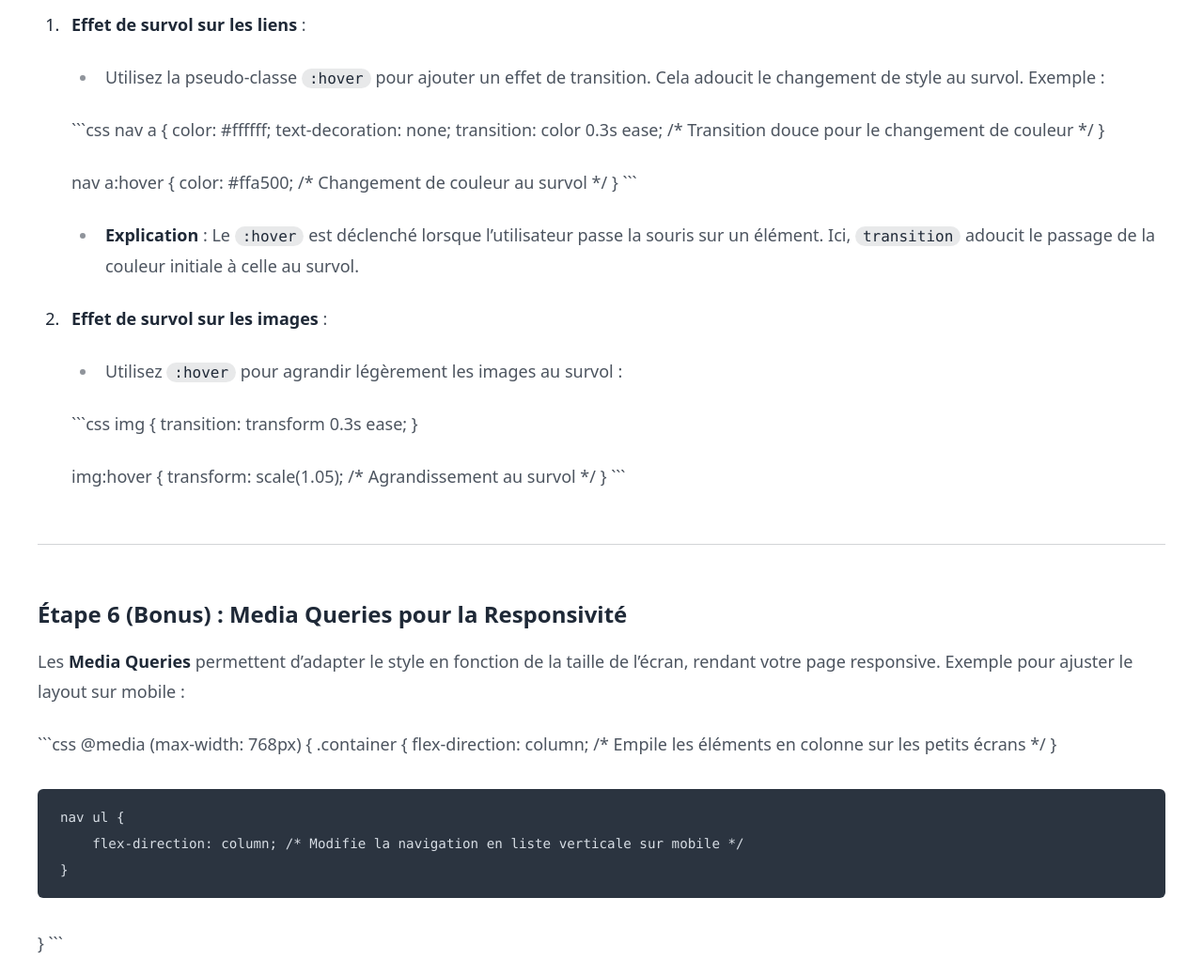
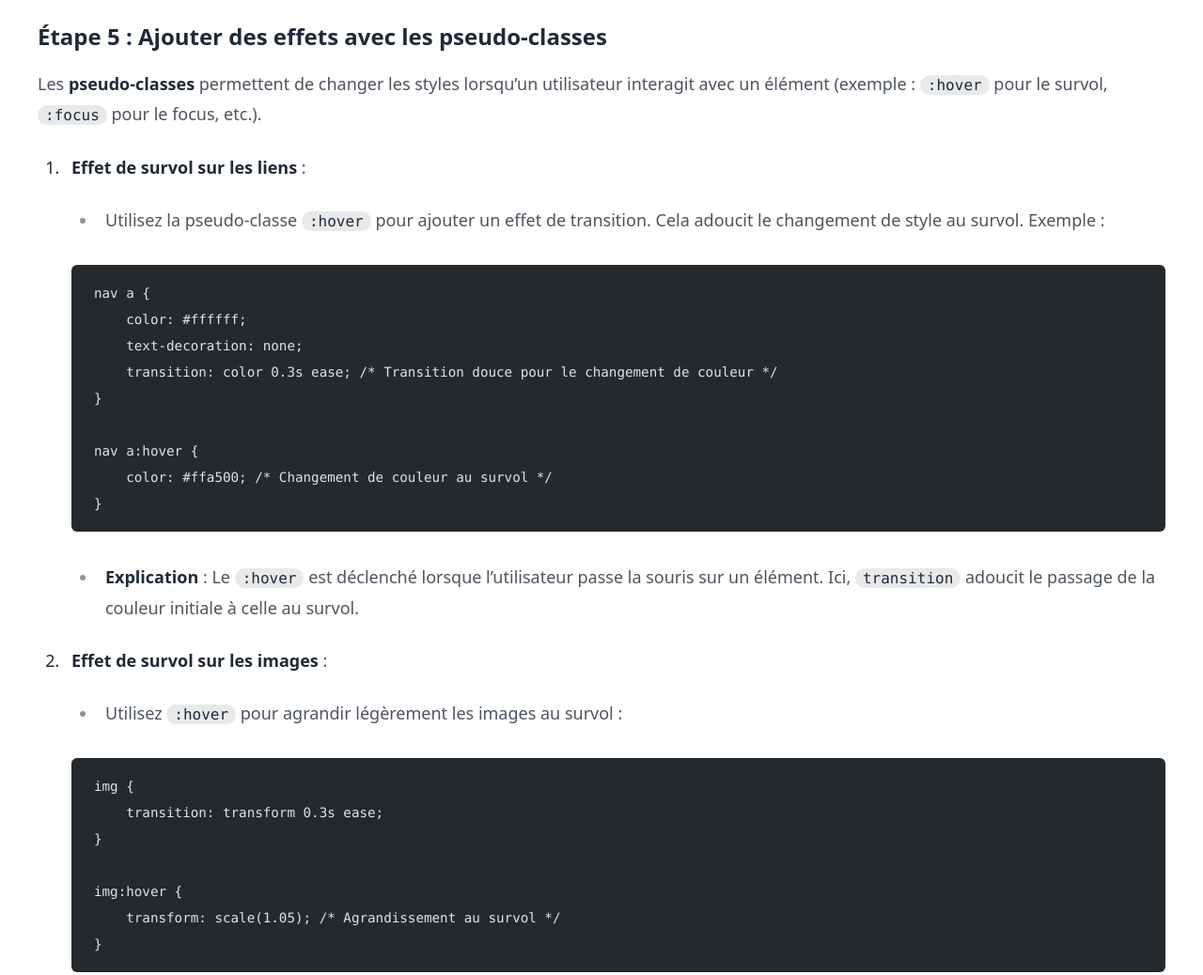
Before and after one commit to DorianMaliszewski/CoursJavascript, an Astro site: page /CoursJavascript/fr/semestre1/integration/tp/css in a window 1280 px wide. Shown: the part 2720-3758 px from the top of the page at 94% size. Built offline with nearby package versions, Linux system fonts and the light colour scheme; Astro itself is replaced by a stand-in of ours; code samples lack their colours.

Commit message:
Update css.md

````diff
--- a/src/pages/fr/semestre1/integration/tp/css.md
+++ b/src/pages/fr/semestre1/integration/tp/css.md
@@ -54,14 +54,14 @@ title: "TP CSS pour Étudiants de Première Année en Informatique"
 
 Utilisez **Flexbox** pour disposer vos sections de manière flexible. Voici un exemple simple pour aligner les éléments horizontalement avec des espaces égaux entre eux.
 
-\```css
+```css
 .container {
     display: flex;
     flex-direction: row; /* Aligne les éléments horizontalement */
     justify-content: space-between; /* Espace les éléments de manière égale */
     align-items: center; /* Centre verticalement les éléments */
 }
-\```
+```
 
 **Explication des propriétés :**
 - `display: flex` active Flexbox sur l’élément.
@@ -78,7 +78,7 @@ Les **pseudo-classes** permettent de changer les styles lorsqu’un utilisateur
 1. **Effet de survol sur les liens** :
    - Utilisez la pseudo-classe `:hover` pour ajouter un effet de transition. Cela adoucit le changement de style au survol. Exemple :
 
-   \```css
+   ```css
    nav a {
        color: #ffffff;
        text-decoration: none;
@@ -88,14 +88,14 @@ Les **pseudo-classes** permettent de changer les styles lorsqu’un utilisateur
    nav a:hover {
        color: #ffa500; /* Changement de couleur au survol */
    }
-   \```
+   ```
 
    - **Explication** : Le `:hover` est déclenché lorsque l’utilisateur passe la souris sur un élément. Ici, `transition` adoucit le passage de la couleur initiale à celle au survol.
 
 2. **Effet de survol sur les images** :
    - Utilisez `:hover` pour agrandir légèrement les images au survol :
 
-   \```css
+   ```css
    img {
        transition: transform 0.3s ease;
    }
@@ -103,7 +103,7 @@ Les **pseudo-classes** permettent de changer les styles lorsqu’un utilisateur
    img:hover {
        transform: scale(1.05); /* Agrandissement au survol */
    }
-   \```
+   ```
 
 ---
 
@@ -111,7 +111,7 @@ Les **pseudo-classes** permettent de changer les styles lorsqu’un utilisateur
 
 Les **Media Queries** permettent d’adapter le style en fonction de la taille de l’écran, rendant votre page responsive. Exemple pour ajuster le layout sur mobile :
 
-\```css
+```css
 @media (max-width: 768px) {
     .container {
         flex-direction: column; /* Empile les éléments en colonne sur les petits écrans */
@@ -121,7 +121,7 @@ Les **Media Queries** permettent d’adapter le style en fonction de la taille d
         flex-direction: column; /* Modifie la navigation en liste verticale sur mobile */
     }
 }
-\```
+```
 
 **Explication** :
 - La media query `@media (max-width: 768px)` applique les styles uniquement si la largeur de l’écran est de 768px ou moins.
````
